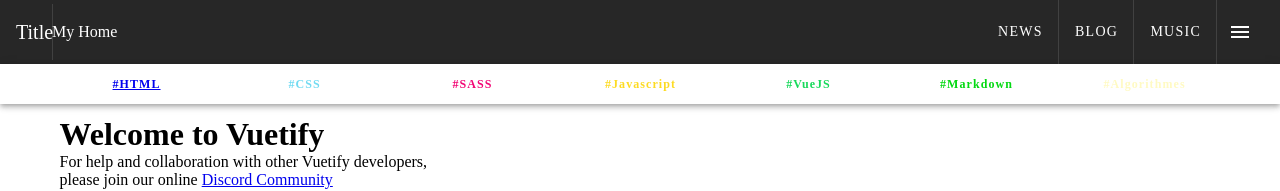
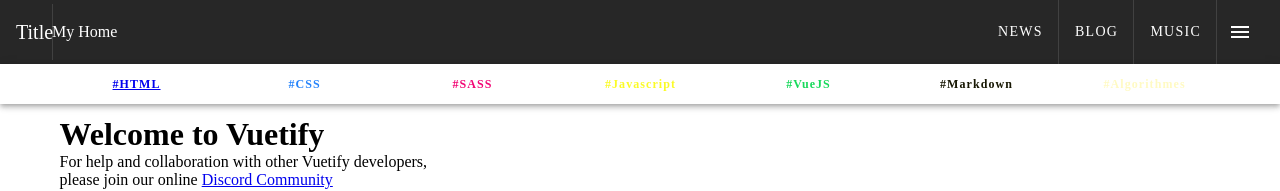
Before and after one commit to SacleuxBenoit/testvuejs, a Vue app in the folder testvuejs/: page / in a window 1280 px wide. Shown: the top 191 px of the page. Built offline with nearby package versions, Linux system fonts and the light colour scheme.

Commit message:
change the color of css js and markdown in the component NavBar

```diff
--- a/testvuejs/src/components/NavBar.vue
+++ b/testvuejs/src/components/NavBar.vue
@@ -6,7 +6,7 @@
     </v-btn>
 
     <v-btn :value="activeBtn" style="color:#72dbf2" class="subtitle-1">
-      <strong style="color:#72dbf2">#CSS</strong>
+      <strong style="color:#2684FB">#CSS</strong>
     </v-btn>
 
     <v-btn :value="activeBtn" style="color:#f20574" class="subtitle-1">
@@ -14,14 +14,14 @@
     </v-btn>
 
     <v-btn :value="activeBtn" style="color:#fddb22" class="subtitle-1">
-      <strong style="color:#fddb22">#Javascript</strong>
+      <strong style="color:#FBFB26">#Javascript</strong>
     </v-btn>
 
     <v-btn :value="activeBtn" style="color:#18d95b" class="subtitle-1">
       <strong style="color:#18d95b">#VueJS</strong>
     </v-btn>
     <v-btn :value="activeBtn" style="color:#04d912" class="subtitle-1">
-      <strong style="color:#04d912">#Markdown</strong>
+      <strong style="color:#171703">#Markdown</strong>
     </v-btn>
     <v-btn :value="activeBtn" style="color:#fffAc3" class="subtitle-1">
       <strong style="color:#fffAc3">#Algorithmes</strong>
```
